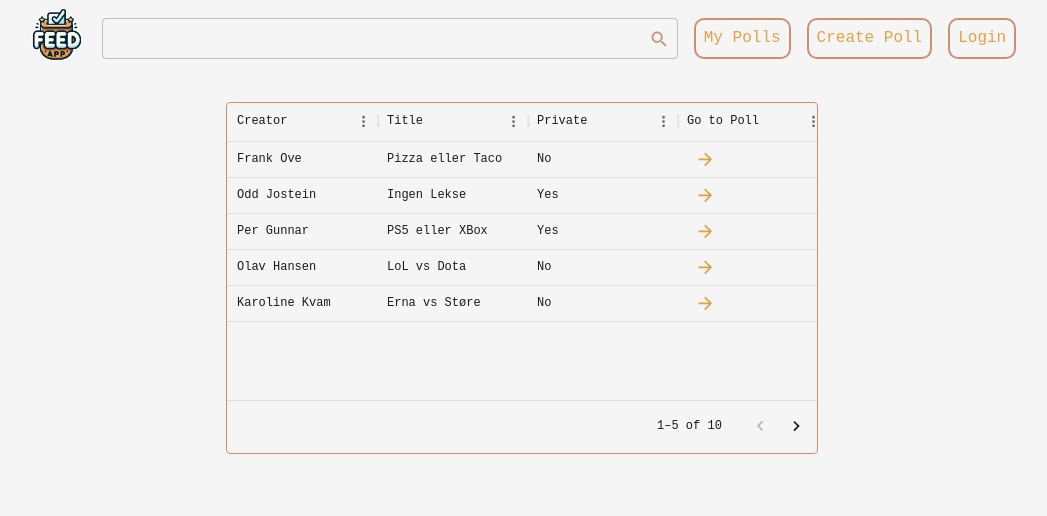
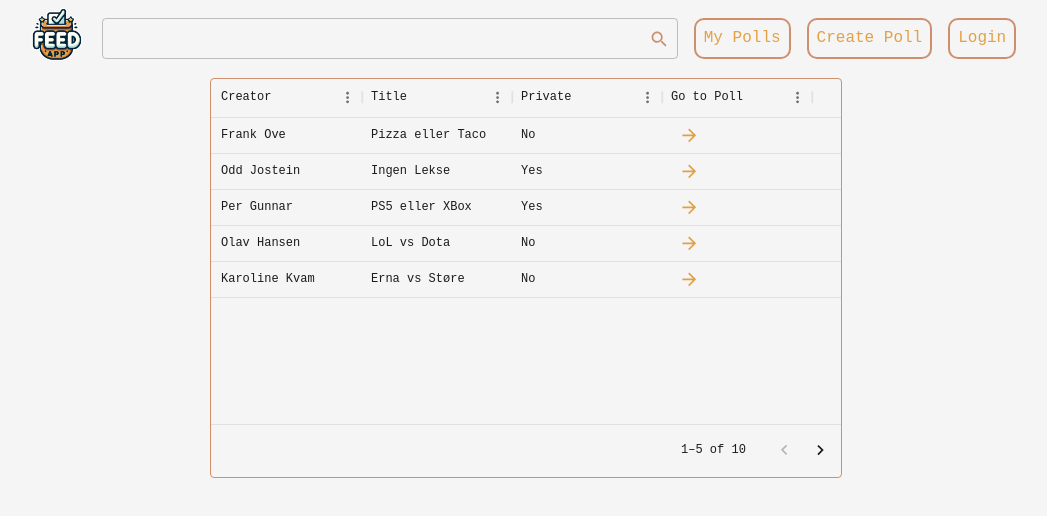
Before and after one commit to 587900/dat250-feed-app, a React (Create React App) app in the folder client/: page / in a window 1280 px wide. Shown: the top 516 px of the page, without its empty margins (118-1165 px from the left). Built offline with nearby package versions, Linux system fonts and the light colour scheme.

Commit message:
removed scroll

```diff
--- a/client/src/pages/HomePage/index.tsx
+++ b/client/src/pages/HomePage/index.tsx
@@ -53,7 +53,7 @@ const Home: FC = () => {
             width: "100%",
           },
           width: "50%",
-          p: 3,
+          pl: 1,
           mx: "auto",
         }}
       >
@@ -70,7 +70,7 @@ const Home: FC = () => {
               },
             },
           }}
-          pageSizeOptions={[5]} // Adjust page size as needed
+          pageSizeOptions={[5]}
         />
       </Box>
     </div>
```
